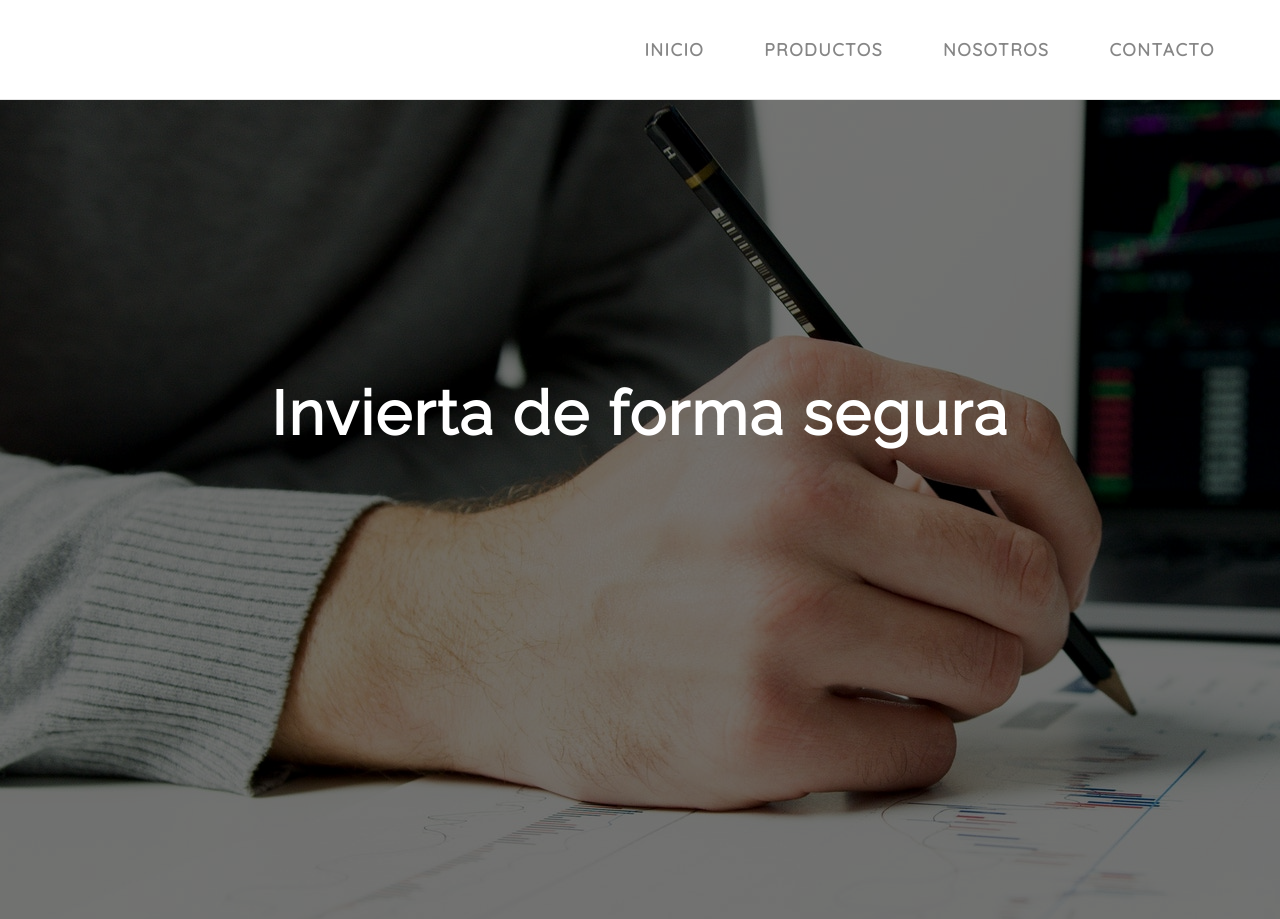
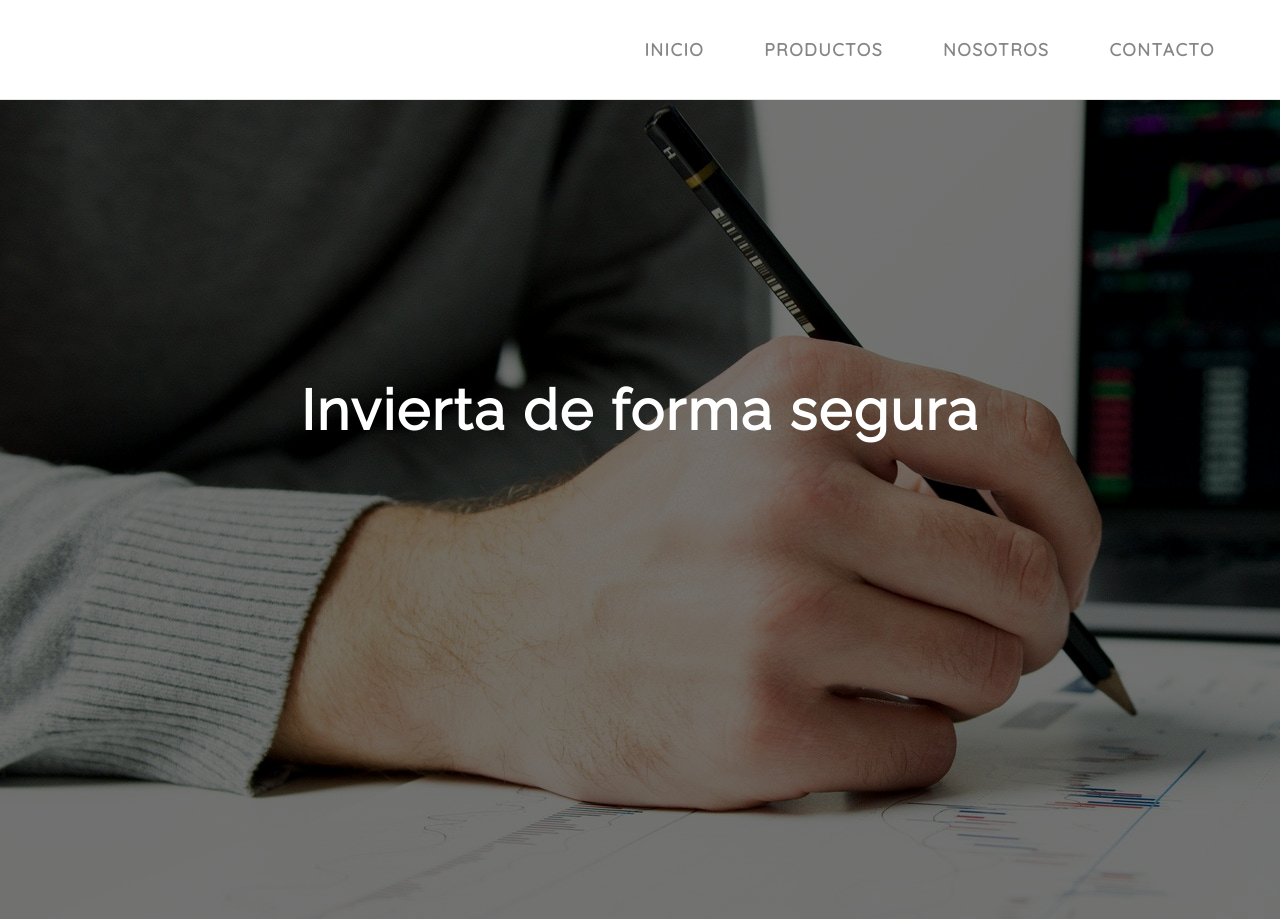
Before and after one commit to franciscojrey/carril, a PHP site: page / in a window 1280 px wide. Shown: the top 919 px of the page. Run offline with PHP 8.4, Linux system fonts and the light colour scheme; some libraries are stand-ins or nearby versions.

Commit message:
correccion home

```diff
--- a/static/css/styles.css
+++ b/static/css/styles.css
@@ -101,14 +101,10 @@ p {
   align-items: center;
 }
 
-.home__body {
-  padding: 1em;
-}
-
 .home__body h1 {
   color: var(--clr-white);
   font-family: Raleway;
-  font-size: 3.5em;
+  font-size: 3.2em;
   text-align: center;
 }
 
```
